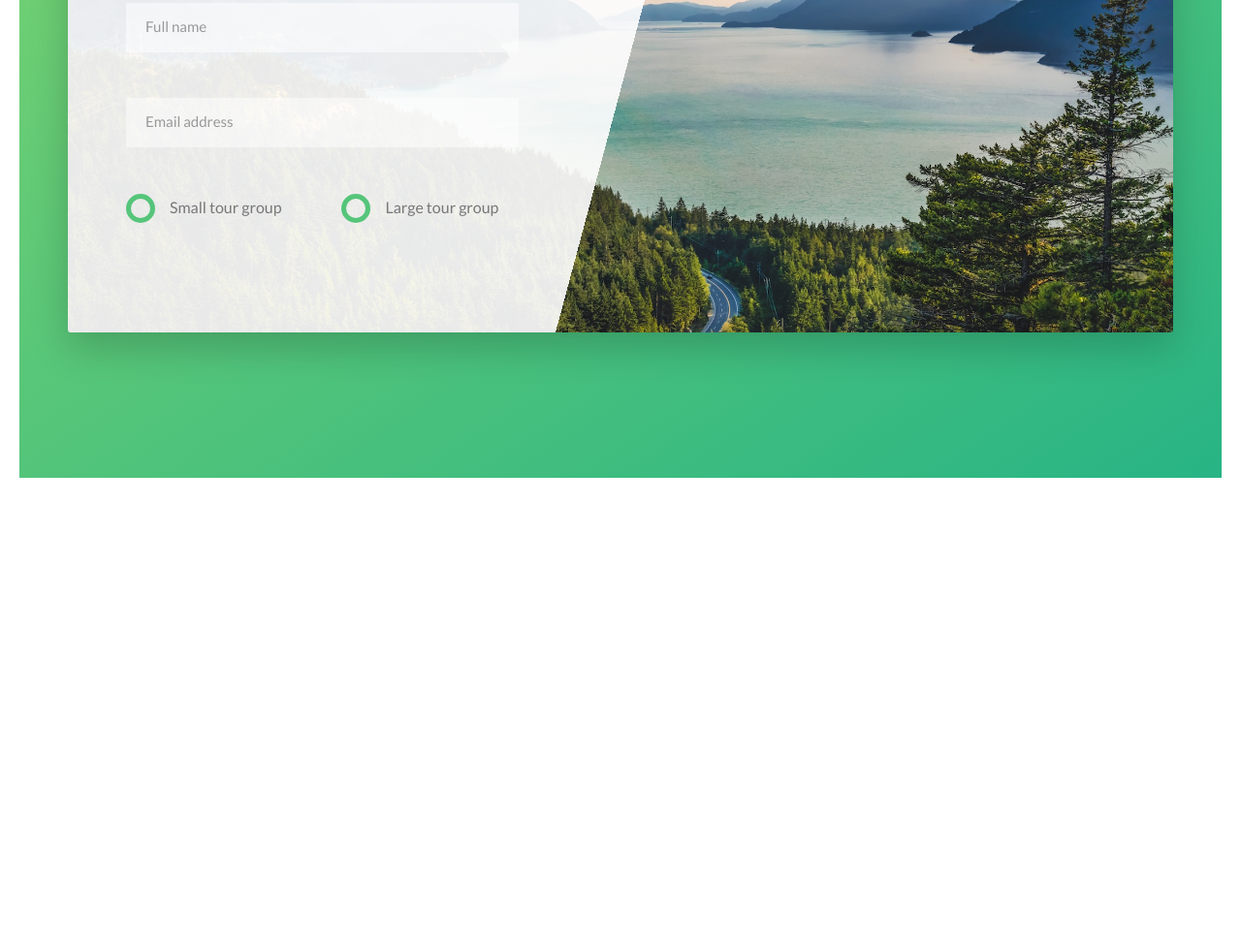
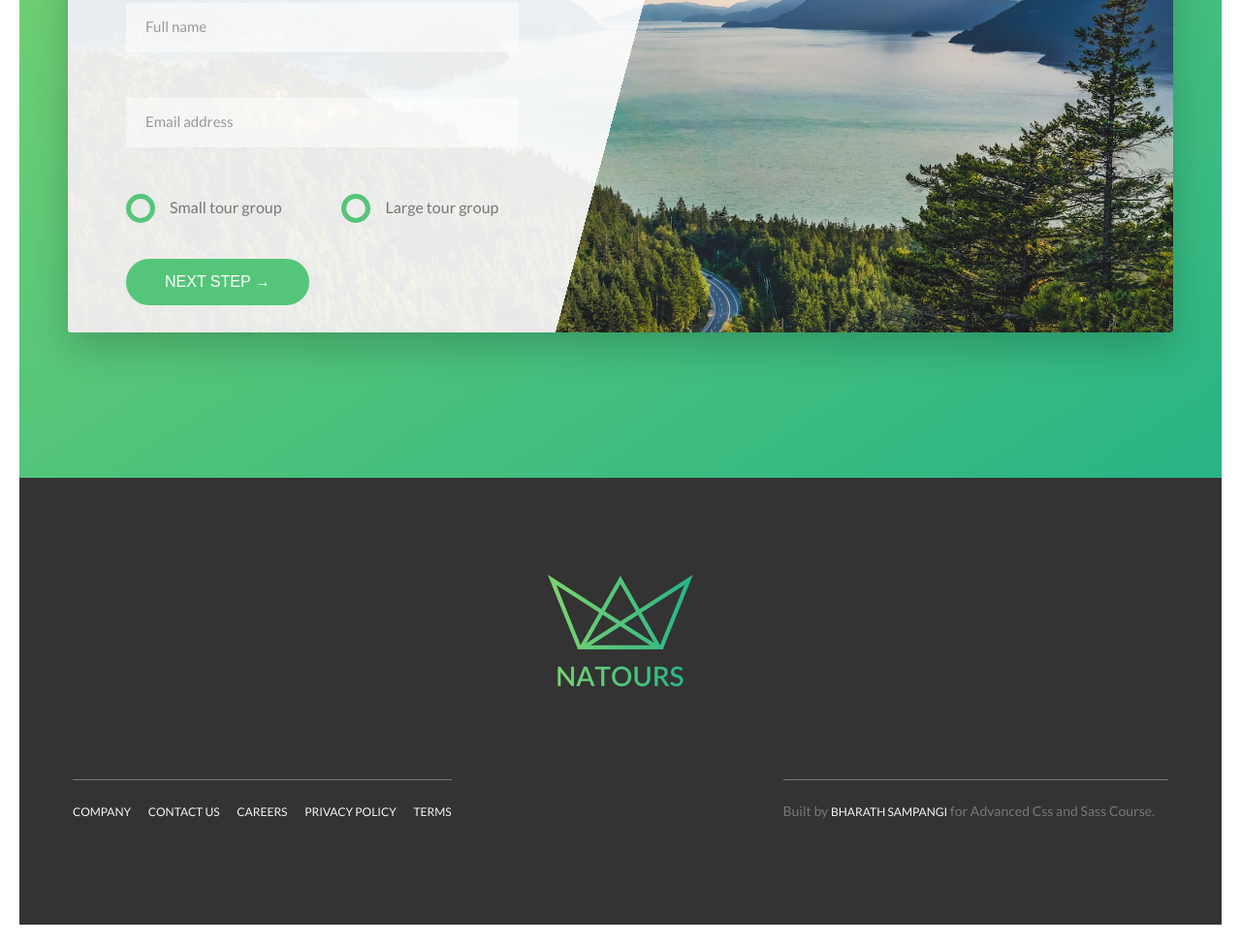
Before and after one commit to bharathsampangi/advanced-css, a website: page natours/index.html in a window 1280 px wide. Shown: the part 4928-5902 px from the top of the page at 97% size. Before the commit the page ends 5441 px from the top, so only its background shows below. Drawn offline with Linux system fonts and the light colour scheme.

Commit message:
section footer

```diff
--- a/natours/index.html
+++ b/natours/index.html
@@ -74,7 +74,6 @@
                     </div>
                 </div>
             </section>
-        </main>
 
             <section class="section-features">
                 <div class="row">
@@ -205,7 +204,6 @@
                         </div>
                     </div>
                 </div>
-
                 <div class="u-center-text u-margin-bottom-big u-margin-top-huge">
                     <a href="#" class="btn btn--green">Discover all tours</a>
                 </div>
@@ -231,7 +229,9 @@
                             <figcaption class="story__caption">Mary Smith</figcaption>
                         </figure>
                         <div class="story__text">
-                        <h3 class="heading-tertiary u-margin-bottom-small">I had the best week ever with my family</h3>
+                            <h3 class="heading-tertiary u-margin-bottom-small">
+                                I had the best week ever with my family
+                            </h3>
                             <p>
                                 Lorem ipsum dolor sit amet consectetur adipisicing elit. Iure alias, quisquam eligendi
                                 maiores explicabo perferendis ex inventore nobis blanditiis asperiores at tempora
@@ -248,11 +248,13 @@
                             <figcaption class="story__caption">Jack Wilson</figcaption>
                         </figure>
                         <div class="story__text">
-                        <h3 class="heading-tertiary u-margin-bottom-small">WOW! My life is completely different now</h3>
+                            <h3 class="heading-tertiary u-margin-bottom-small">
+                                WOW! My life is completely different now
+                            </h3>
                             <p>
                                 Lorem, ipsum dolor sit amet consectetur adipisicing elit. Labore sunt velit inventore
-                            sapiente, sequi dignissimos laboriosam fuga architecto quis assumenda doloremque provident
-                            quae blanditiis, fugit tenetur rerum eum, rem alias!
+                                sapiente, sequi dignissimos laboriosam fuga architecto quis assumenda doloremque
+                                provident quae blanditiis, fugit tenetur rerum eum, rem alias!
                             </p>
                         </div>
                     </div>
@@ -267,7 +269,6 @@
                 <div class="row">
                     <div class="book">
                         <div class="book__form">
-
                             <div class="u-center-text u-margin-bottom-medium">
                                 <h2 class="heading-secondary">Start Booking Now</h2>
                             </div>
@@ -275,16 +276,22 @@
                             <form action="#" class="form">
                                 <div class="form__group">
                                     <input type="text" placeholder="Full name" class="form__input" id="name" required />
-                                <label for="name" class="form__label" >Full name</label>
+                                    <label for="name" class="form__label">Full name</label>
                                 </div>
                                 <div class="form__group">
-                                <input type="email" placeholder="Email address" class="form__input" id="email" required />
+                                    <input
+                                        type="email"
+                                        placeholder="Email address"
+                                        class="form__input"
+                                        id="email"
+                                        required
+                                    />
                                     <label for="email" class="form__label">Email address</label>
                                 </div>
 
-                            <div class="form__group">
+                                <div class="form__group u-margin-bottom-medium">
                                     <div class="form__radio-group">
-                                    <input type="radio" name="size" id="small" class="form__radio-input">
+                                        <input type="radio" name="size" id="small" class="form__radio-input" />
                                         <label for="small" class="form__radio-label">
                                             <span class="form__radio-button"></span>
                                             Small tour group
@@ -292,18 +299,57 @@
                                     </div>
 
                                     <div class="form__radio-group">
-                                    <input type="radio" name="size" id="large" class="form__radio-input">
+                                        <input type="radio" name="size" id="large" class="form__radio-input" />
                                         <label for="large" class="form__radio-label">
                                             <span class="form__radio-button"></span>
                                             Large tour group
                                         </label>
                                     </div>
                                 </div>
+
+                                <div class="form__group">
+                                    <button class="btn btn--green">Next step &rarr;</button>
+                                </div>
                             </form>
                         </div>
                     </div>
                 </div>
             </section>
+        </main>
+
+        <footer class="footer">
+            <div class="footer__logo-box">
+                <img src="img/logo-green-2x.png" alt="Full logo" class="footer__logo">
+            </div>
+            <div class="row">
+                <div class="col-1-of-2">
+                    <div class="footer__navigation">
+                        <ul class="footer__list">
+                            <li class="footer__item">
+                                <a href="#" class="footer__link">Company</a>
+                            </li>
+                            <li class="footer__item">
+                                <a href="#" class="footer__link">Contact us</a>
+                            </li>
+                            <li class="footer__item">
+                                <a href="#" class="footer__link">Careers</a>
+                            </li>
+                            <li class="footer__item">
+                                <a href="#" class="footer__link">Privacy policy</a>
+                            </li>
+                            <li class="footer__item">
+                                <a href="#" class="footer__link">Terms</a>
+                            </li>
+                        </ul>
+                    </div>
+                </div>
+                <div class="col-1-of-2">
+                    <p class="footer__copyright">
+                        Built by <a href="#" class="footer__link">Bharath Sampangi</a> for Advanced Css and Sass Course.
+                    </p>
+                </div>
+            </div>
+        </footer>
 
         <!-- <section class="grid-test">
             <div class="row">
--- a/natours/sass/abstracts/_variables.scss
+++ b/natours/sass/abstracts/_variables.scss
@@ -10,6 +10,7 @@ $color-tertiary-dark: #5643fa;
 
 $color-gray-dark: #777;
 $color-gray-dark-2: #999;
+$color-gray-dark-3: #333;
 
 $color-gray-light-1: #f7f7f7;
 $color-gray-light-2: #eee;
--- a/natours/sass/base/_utilities.scss
+++ b/natours/sass/base/_utilities.scss
@@ -1,23 +1,23 @@
 .u-center-text {
-    text-align: center;
+    text-align: center !important;
 }
 
 .u-margin-bottom-big {
-    margin-bottom: 8rem;
+    margin-bottom: 8rem !important;
 }
 
 .u-margin-bottom-small {
-    margin-bottom: 1.5rem;
+    margin-bottom: 1.5rem !important;
 }
 
 .u-margin-bottom-medium {
-    margin-bottom: 4rem;
+    margin-bottom: 4rem !important;
 }
 
 .u-margin-top-big {
-    margin-top: 8rem;
+    margin-top: 8rem !important;
 }
 
 .u-margin-top-huge {
-    margin-top: 10rem;
+    margin-top: 10rem !important;
 }
--- a/natours/sass/components/_button.scss
+++ b/natours/sass/components/_button.scss
@@ -1,4 +1,5 @@
 .btn {
+    &,
     &:link,
     &:visited {
         text-transform: uppercase;
@@ -9,6 +10,10 @@
         transition: all 0.2s;
         position: relative;
         font-size: 1.6rem;
+
+        //Change for the <button> element
+        border: none;
+        cursor: pointer;
     }
 
     &:hover {
@@ -22,7 +27,9 @@
 
     }
 
-    &:active {
+    &:active,
+    &:focus {
+        outline: none;
         transform: translateY(-0.1rem);
         box-shadow: 0 0.5rem 1rem rgba($color-black, 0.2);
     }
--- /dev/null
+++ b/natours/sass/layout/_footer.scss
@@ -0,0 +1,61 @@
+.footer {
+    background-color: $color-gray-dark-3;
+    padding: 10rem 0;
+    font-size: 1.4rem;
+
+    &__logo-box {
+        text-align: center;
+        margin-bottom: 8rem;
+    }
+
+    &__logo {
+        width: 15rem;
+        height: auto;
+    }
+
+    &__list {
+        list-style: none;
+    }
+
+    &__item {
+        display: inline-block;
+
+        &:not(:last-child) {
+            margin-right: 1.5rem;
+        }
+    }
+
+    &__link{
+        &:link,
+        &:visited {
+            text-decoration: none;
+            background-color: $color-gray-dark-3;
+            color: $color-gray-light-1;
+            text-transform: uppercase;
+            display: inline-block;
+            font-size: 1.2rem;
+            transition: all .2s;
+        }
+
+        &:hover,
+        &:active {
+            color: $color-primary;
+            box-shadow: 0 1rem 2rem rgba($color-black, .4);
+            transform: rotate(5deg) scale(1.3);
+        }
+    }
+
+    &__navigation {
+        border-top: 1px solid $color-gray-dark;
+        display: inline-block;
+        padding-top: 2rem;
+    }
+
+    &__copyright {
+        border-top: 1px solid $color-gray-dark;
+        padding-top: 2rem;
+        width: 75%;
+        float: right;
+    }
+
+}
--- a/natours/sass/style.scss
+++ b/natours/sass/style.scss
@@ -15,6 +15,7 @@
 @import "components/form";
 @import "components/story";
 
+@import "layout/footer";
 @import "layout/grid";
 @import "layout/header";
 
```
Also changed, not shown: natours/css/style.css. Lines whose indentation alone changed are shown as unchanged.
